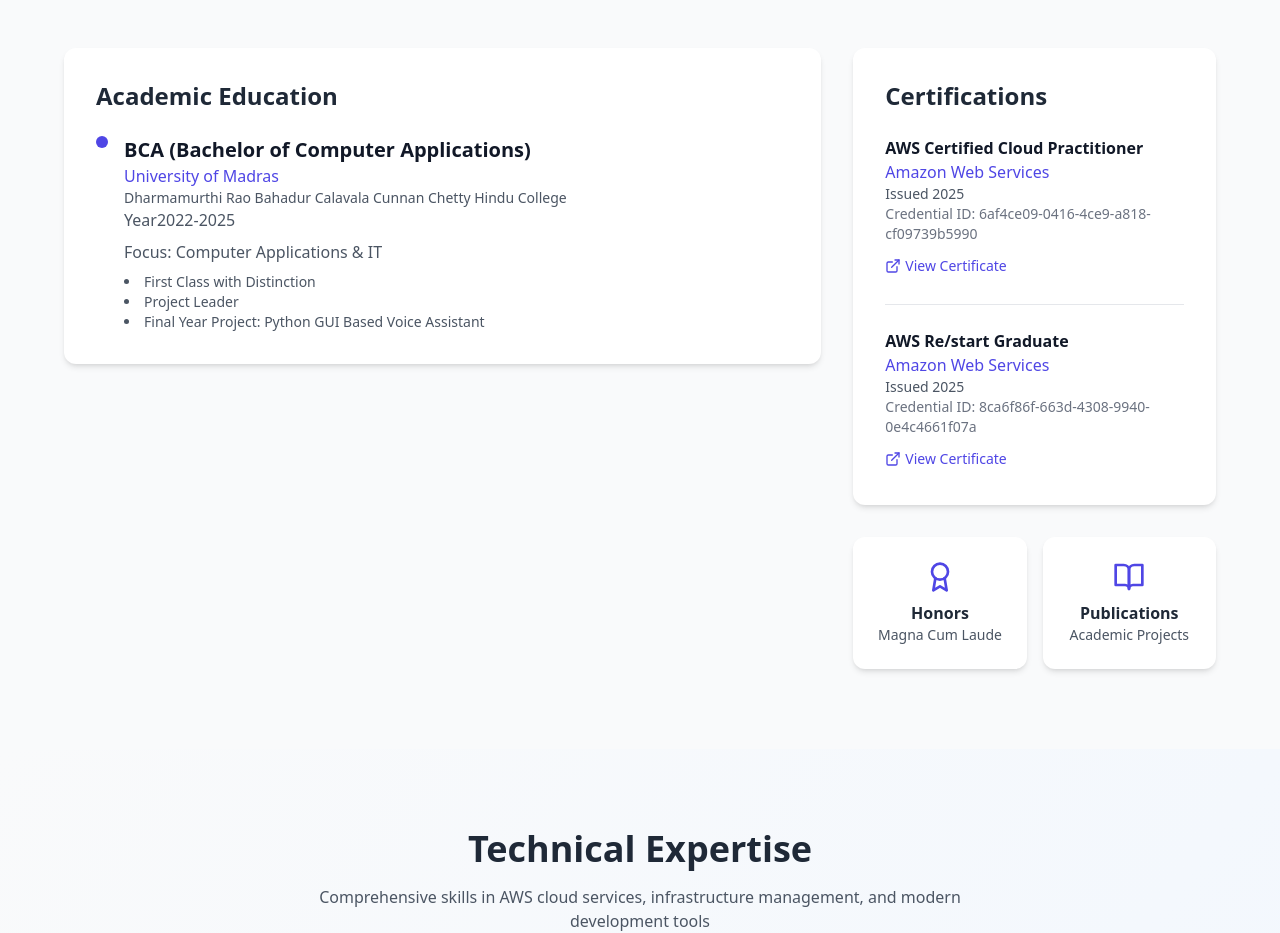
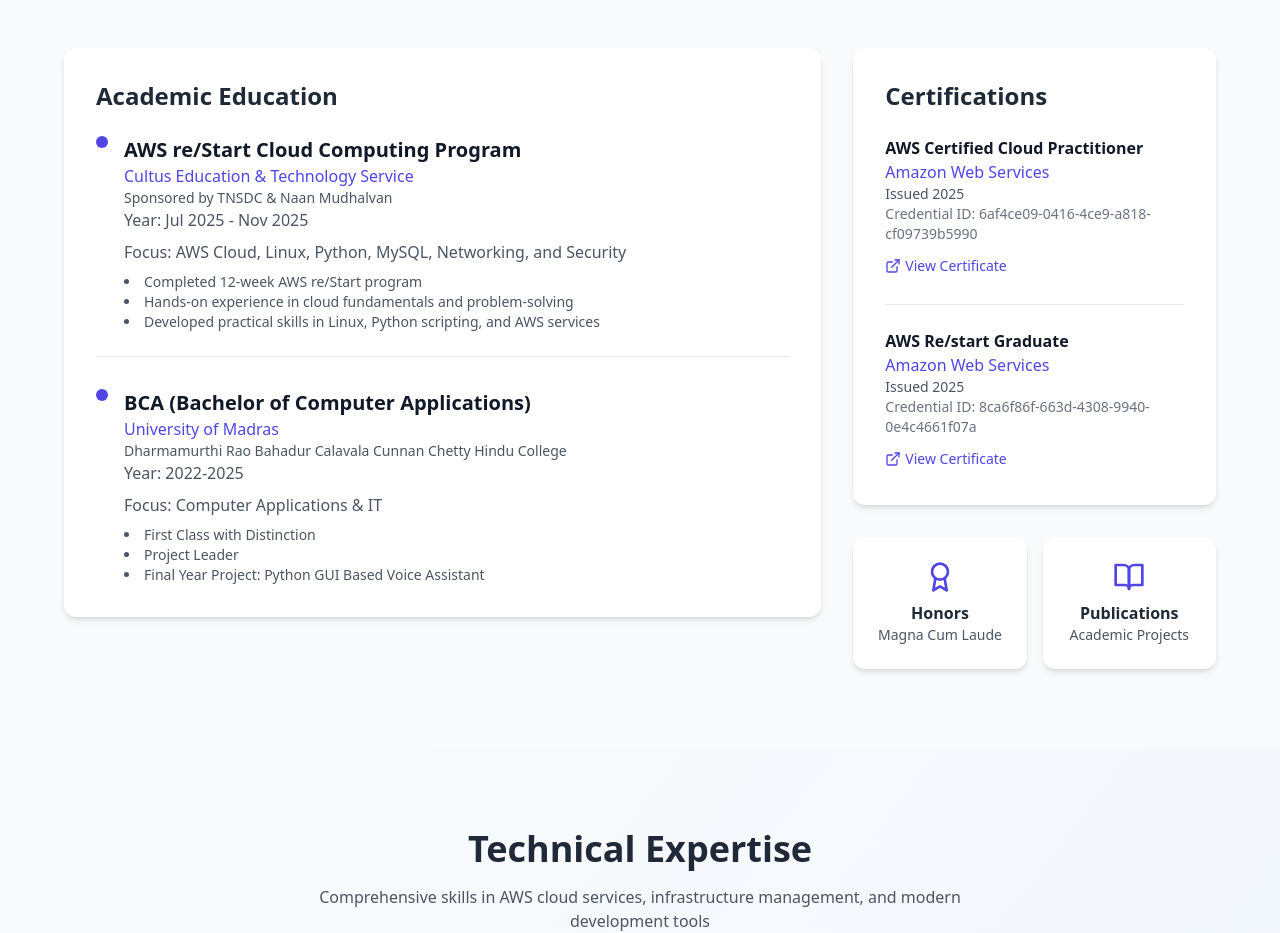
Before and after one commit to Thiyagu-2003/My-Porthfolio, a React (Vite) app: page / in a window 1280 px wide. Shown: the part 2460-3393 px from the top of the page. Built offline with nearby package versions, Linux system fonts and the light colour scheme.

Commit message:
updated education

```diff
--- a/src/components/Education.tsx
+++ b/src/components/Education.tsx
@@ -4,9 +4,21 @@ import { Award, BookOpen, ExternalLink } from 'lucide-react';
 const Education: React.FC = () => {
   const education = [
     {
+      degree: "AWS re/Start Cloud Computing Program",
+      institution: "Cultus Education & Technology Service",
+      year: ": Jul 2025 - Nov 2025",
+      college: "Sponsored by TNSDC & Naan Mudhalvan",
+      focus: "AWS Cloud, Linux, Python, MySQL, Networking, and Security",
+      achievements: [
+        "Completed 12-week AWS re/Start program",
+        "Hands-on experience in cloud fundamentals and problem-solving",
+        "Developed practical skills in Linux, Python scripting, and AWS services"]
+    },
+
+    {
       degree: "BCA (Bachelor of Computer Applications)",
       institution: "University of Madras",
-      year: "2022-2025",
+      year: ": 2022-2025",
       college: "Dharmamurthi Rao Bahadur Calavala Cunnan Chetty Hindu College",
       focus: "Computer Applications & IT",
       achievements: ["First Class with Distinction", "Project Leader", "Final Year Project: Python GUI Based Voice Assistant"]
```
